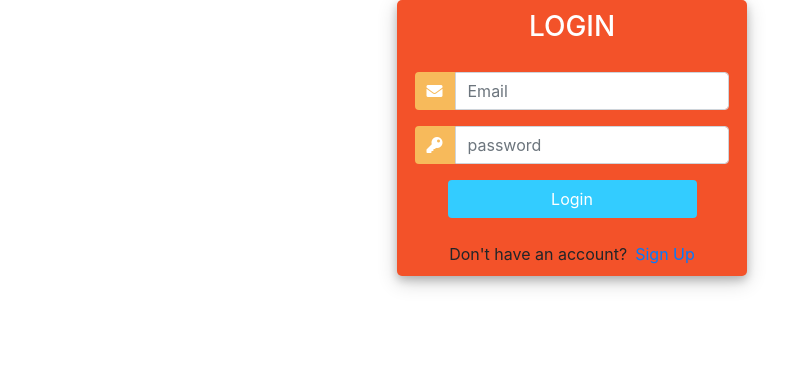
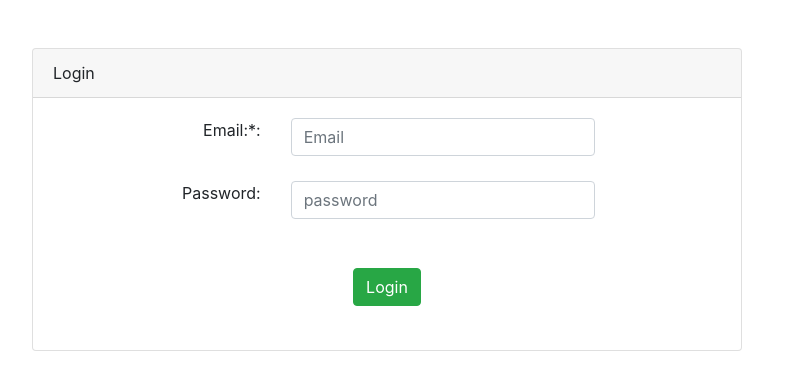
Before and after one commit to Suyen-Shrestha/Django-Assignment-II, a Django app: page /user/login/ in a window 1280 px wide. Shown: the part 56-446 px from the top of the page, without its empty margins (68-853 px from the left). Run offline with Django 3.2, Linux system fonts and the light colour scheme; some libraries are stand-ins or nearby versions.

Commit message:
Changed Login Template

```diff
--- a/blogproject/templates/base.html
+++ b/blogproject/templates/base.html
@@ -51,11 +51,8 @@
         {% endif %}
     </nav>
 
-     <div class="container">
-        <div class="row">
-            {% block content %}{% endblock %}
-        </div>
-    </div>
+    {% block content %}
+    {% endblock %}
 
 </body>
 <script src="https://code.jquery.com/jquery-3.5.1.slim.min.js" integrity="sha384-DfXdz2htPH0lsSSs5nCTpuj/zy4C+OGpamoFVy38MVBnE+IbbVYUew+OrCXaRkfj" crossorigin="anonymous"></script>
--- a/blogproject/user/templates/user/login.html
+++ b/blogproject/user/templates/user/login.html
@@ -1,70 +1,50 @@
 {% extends 'base.html' %}
-{% load static %}
-
-{% block CSS %}
-<link rel="stylesheet" type="text/css" href="{% static 'css/login.css' %}">
-{% endblock %}
 
 {% block content %}
 
-<!--    {% if messages %}-->
-<!--    <ul class="messages">-->
-<!--        {% for message in messages %}-->
-<!--        <li  {% if message.tags %} class=" {{ message.tags }} " {% endif %}> {{ message }} </li>-->
-<!--        {% endfor %}-->
-<!--    </ul>-->
-<!--    {% endif %}-->
-
-<!--    <form method="post">-->
-<!--        {% csrf_token %}-->
-<!--        {{form.as_p}}-->
-<!--        <button type="submit">Login</button>-->
-<!--    </form>-->
-    <div class="container h-100">
-		<div class="d-flex justify-content-center h-100">
-			<div class="user_card">
-				<div class="d-flex justify-content-center">
-
-
-					<h3 id="form-title">LOGIN</h3>
+<div class="container mt-5">
+	{% for message in messages %}
+	<div class="alert alert-{% if messages.tags == 'error' %}danger{% else %}success{% endif %}  alert-dismissible" id="messages">
+		{{message}}
+		<button type="button" class="close" data-dismiss="alert" aria-label="Close">
+			<span aria-hidden="true">&times;</span>
+		</button>
 	</div>
-				<div class="d-flex justify-content-center form_container">
-					<form method="POST" action="">
+	{% endfor %}
+  <form method="post">
     {% csrf_token %}
-						<div class="input-group mb-3">
-							<div class="input-group-append">
-								<span class="input-group-text"><i class="fa fa-envelope"></i></span>
+    <div class="col-md-8 col-md-offset-2">
+      <div class="card">
+        <div class="card-header">Login</div>
+        <div class="card-body">
+          {% if form.non_field_errors %}
+          <div class="alert alert-danger" role="alert">
+            {% for error in form.non_field_errors %}
+            	{{ error }}
+            {% endfor %}
           </div>
+          {% endif %}
+          <div style="margin-bottom: 25px" class="input-group">
+            <label for="{{ form.email.id_for_label }}" class="col-md-4 control-label text-right">Email:<span class="text-red">*</span>:</label>
+            <div class="col-md-6">
+              <small class="text-danger">{{form.email.errors}}</small>
               {{ form.email }}
-<!--							<input type="text" name="username" placeholder="Username..." class="form-control">-->
             </div>
-
-						<div class="input-group mb-2">
-							<div class="input-group-append">
-								<span class="input-group-text"><i class="fas fa-key"></i></span>
           </div>
-
+          <div style="margin-bottom: 25px" class="input-group">
+            <label for="{{ form.password.id_for_label }}" class="col-md-4 control-label text-right">Password:</label>
+            <div class="col-md-6">
+              <small class="text-danger">{{form.password.errors}}</small>
               {{ form.password }}
             </div>
-
-							<div class="d-flex justify-content-center mt-3 login_container">
-				 				<input class="btn login_btn" type="submit" value="Login">
           </div>
-					</form>
-
-				</div>
-
-				{% for message in messages %}
-					<p id="messages">{{message}}</p>
-				{% endfor %}
-
-				<div class="mt-4">
-					<div class="d-flex justify-content-center links">
-						Don't have an account? <a href="{% url 'user:signup' %}" class="ml-2">Sign Up</a>
-					</div>
-
+          <div class="text-center py-4 mt-3">
+            <input type="submit" value="Login" class="btn btn-success">
           </div>
         </div>
       </div>
     </div>
+  </form>
+</div>
+
 {% endblock %}
```
Also changed, not shown: blogproject/user/templates/user/home.html (+14 -0 lines), blogproject/user/templates/user/profile.html (+8 -0 lines), blogproject/user/templates/user/signup.html (+6 -93 lines), blogproject/db.sqlite3. Lines whose indentation alone changed are shown as unchanged.
